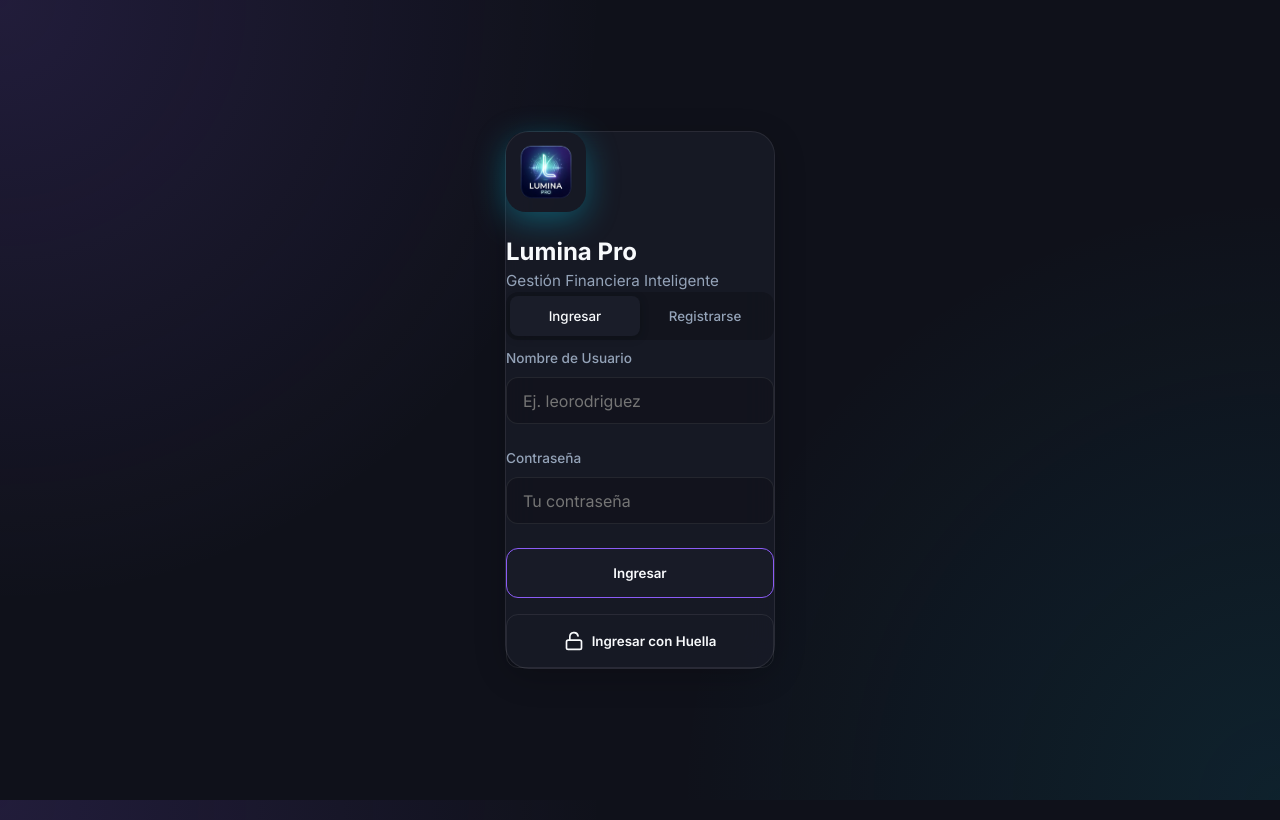
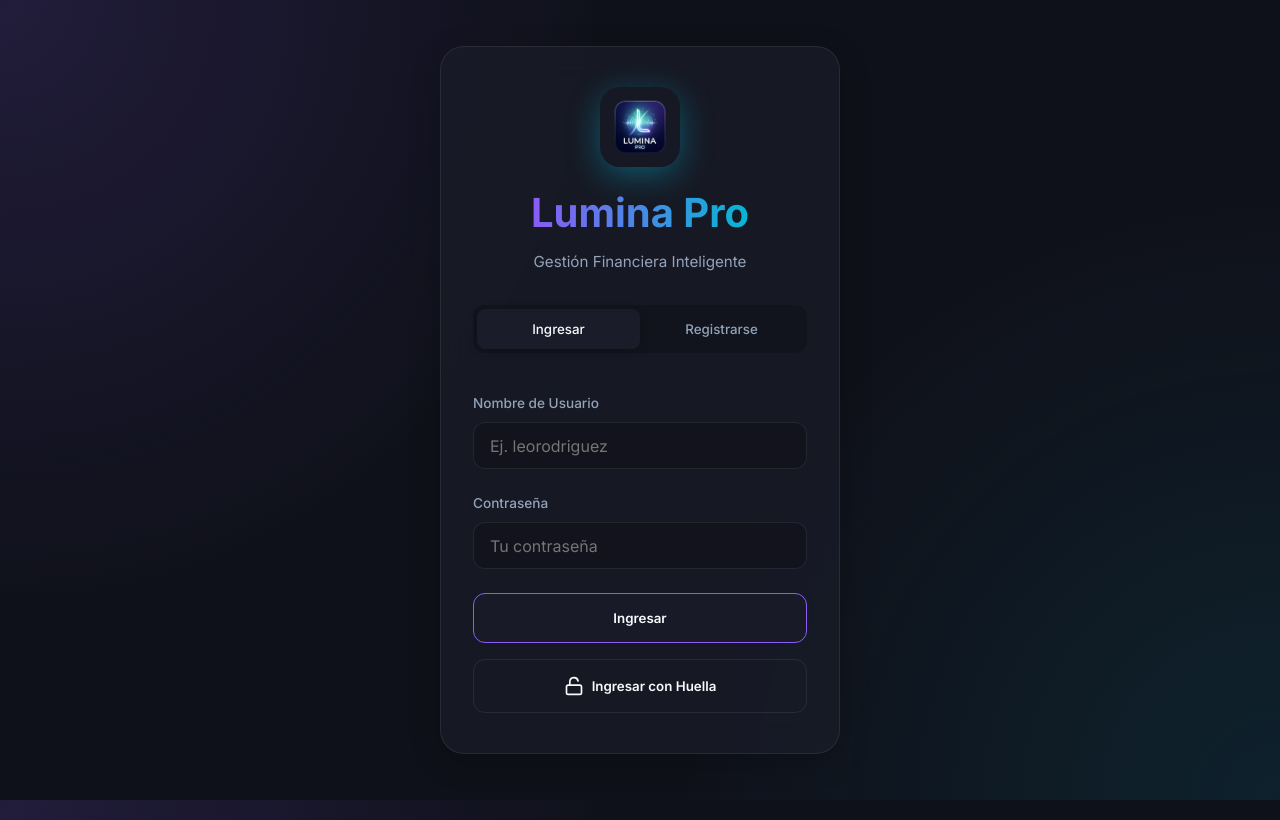
Before and after one commit to leeo101/Lumina-pro, a React (Vite) app: page / in a window 1280 px wide. Built offline with nearby package versions, Linux system fonts and the light colour scheme.

Commit message:
Fix login screen layout

```diff
--- a/src/components/Login.css
+++ b/src/components/Login.css
@@ -16,7 +16,13 @@
   text-align: center;
 }
 
-.login-header h1 {
+.login-header {
+  display: flex;
+  flex-direction: column;
+  align-items: center;
+}
+
+.login-header h2 {
   font-size: 2.5rem;
   background: linear-gradient(to right, var(--accent-primary), var(--accent-secondary));
   -webkit-background-clip: text;
--- a/src/components/Login.jsx
+++ b/src/components/Login.jsx
@@ -34,7 +34,7 @@ export const Login = () => {
 
   return (
     <div className="login-container">
-      <div className="glass-panel login-box">
+      <div className="glass-panel login-card">
         <div className="login-header">
           <img src="/logo.png" alt="Lumina Pro" style={{ width: '80px', height: '80px', borderRadius: '20px', marginBottom: '1rem', objectFit: 'cover', boxShadow: '0 8px 32px rgba(6, 182, 212, 0.4)' }} />
           <h2>Lumina Pro</h2>
```
